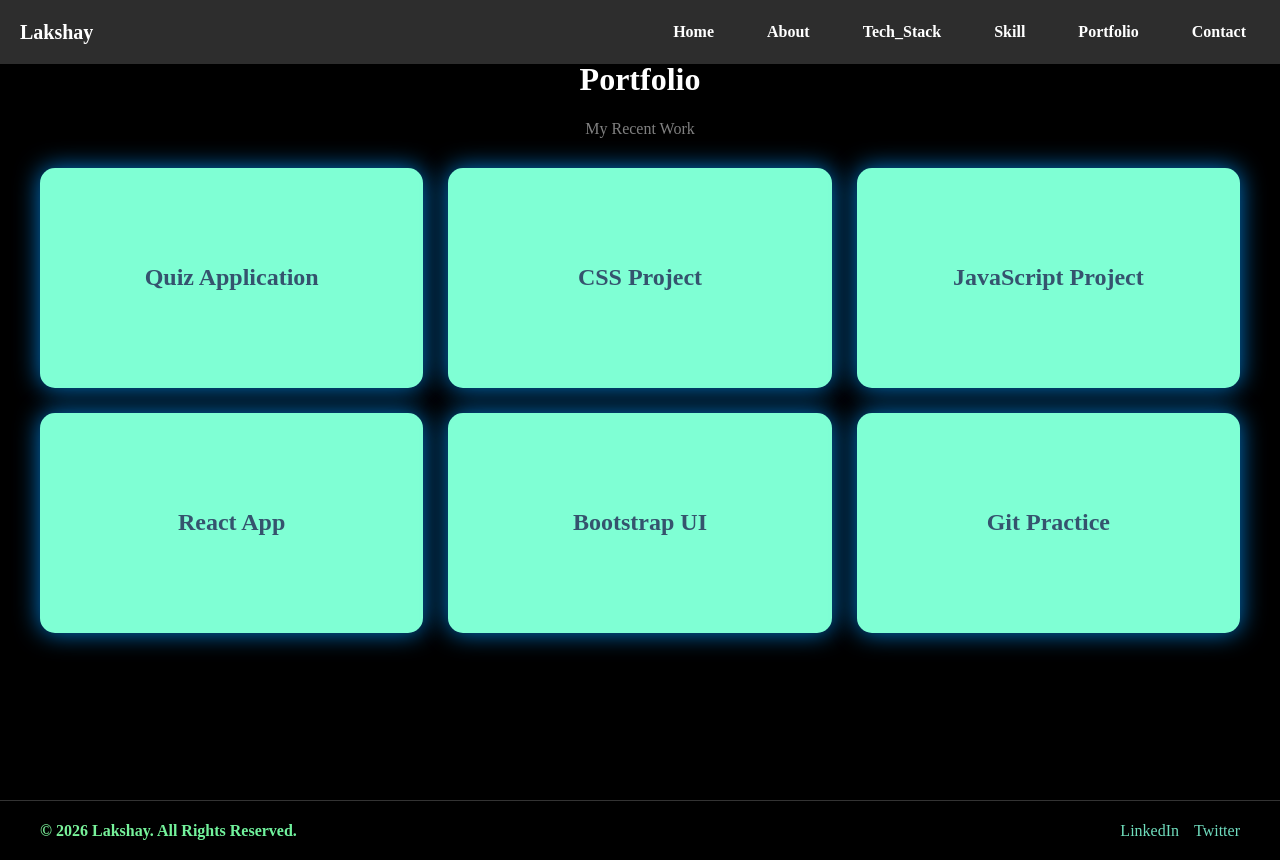
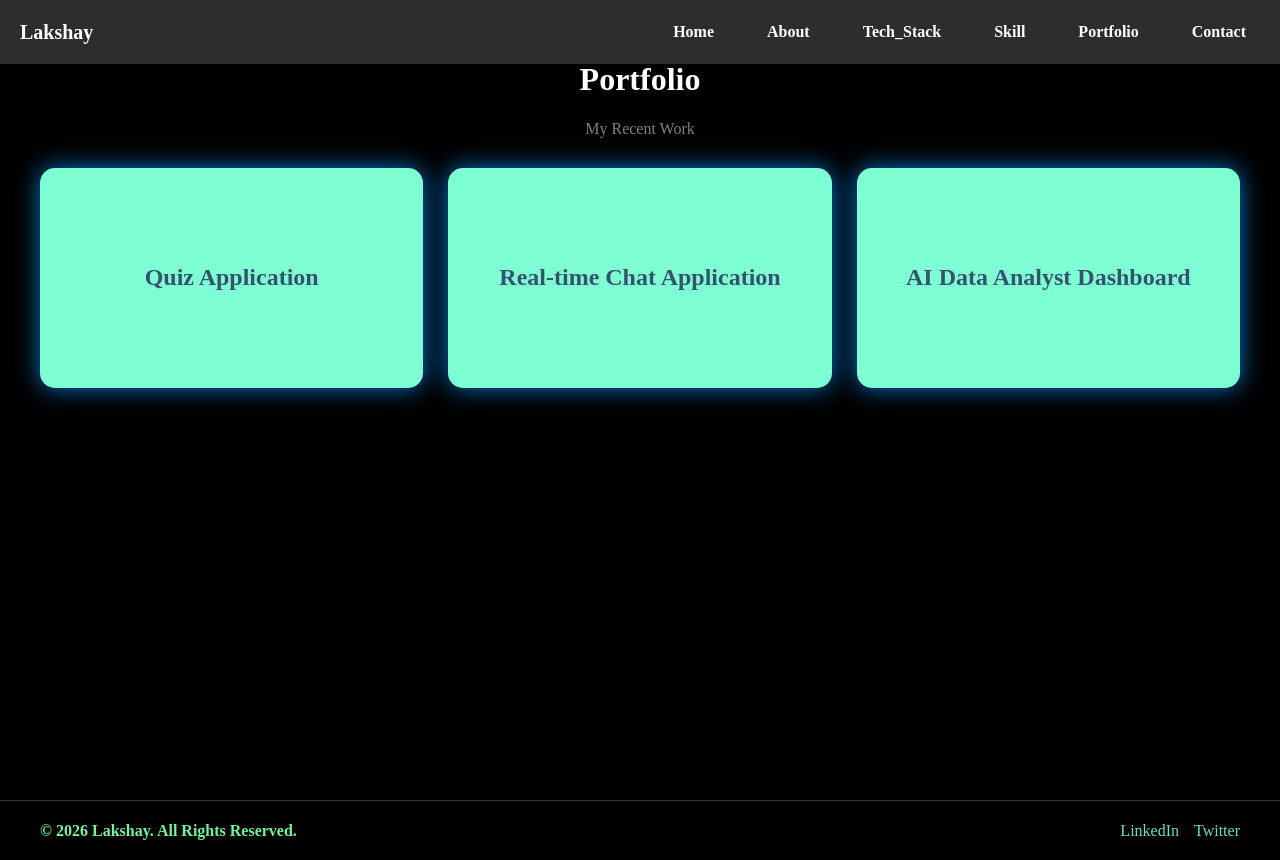
Before and after one commit to lakshayn0001/Portfolio, a React (Vite) app: page /#/portfolio in a window 1280 px wide. Built offline with nearby package versions, Linux system fonts and the light colour scheme.

Commit message:
add projects

```diff
--- a/src/App.jsx
+++ b/src/App.jsx
@@ -13,7 +13,6 @@ import Main from './main_content/main/main.jsx'
 import Tech from './main_content/tech_stack/tech.jsx'
 
 function App() {
-  const [count, setCount] = useState(0)
 
   return (
         <HashRouter>
--- a/src/main_content/portfolio/Portfolio.jsx
+++ b/src/main_content/portfolio/Portfolio.jsx
@@ -3,11 +3,14 @@ import './Portfolio.css'
 
 const Projects = [
   { name: 'Quiz Application' ,url:'https://lakshayn0001.github.io/Quiz_Application/'},
-  { name: 'CSS Project' ,url:'https://lakshayn0001.github.io/Quiz_Application/'},
-  { name: 'JavaScript Project' ,url:'https://lakshayn0001.github.io/Quiz_Application/' },
-  { name: 'React App' ,url:'https://lakshayn0001.github.io/Quiz_Application/'},
-  { name: 'Bootstrap UI' ,url:'https://lakshayn0001.github.io/Quiz_Application/'},
-  { name: 'Git Practice' ,url:'https://lakshayn0001.github.io/Quiz_Application/'}
+  {
+    name: 'Real-time Chat Application',
+    url: 'https://chat-application-blush-phi.vercel.app/'
+  },
+  {
+    name: 'AI Data Analyst Dashboard',
+    url: 'https://ai-data-analyst-dashboard-orcin.vercel.app/'
+  }
 ]
 
 const Portfolio = () => {
@@ -21,7 +24,7 @@ const Portfolio = () => {
 
       <div className="content_data">
         {Projects.map((value, index) => (
-          <a href={value.url} className="project_summary" key={index}>
+          <a href={value.url} target="_blank" rel="noopener noreferrer" className="project_summary" key={index}>
             <h2>{value.name}</h2>
           </a>
         ))}
```
